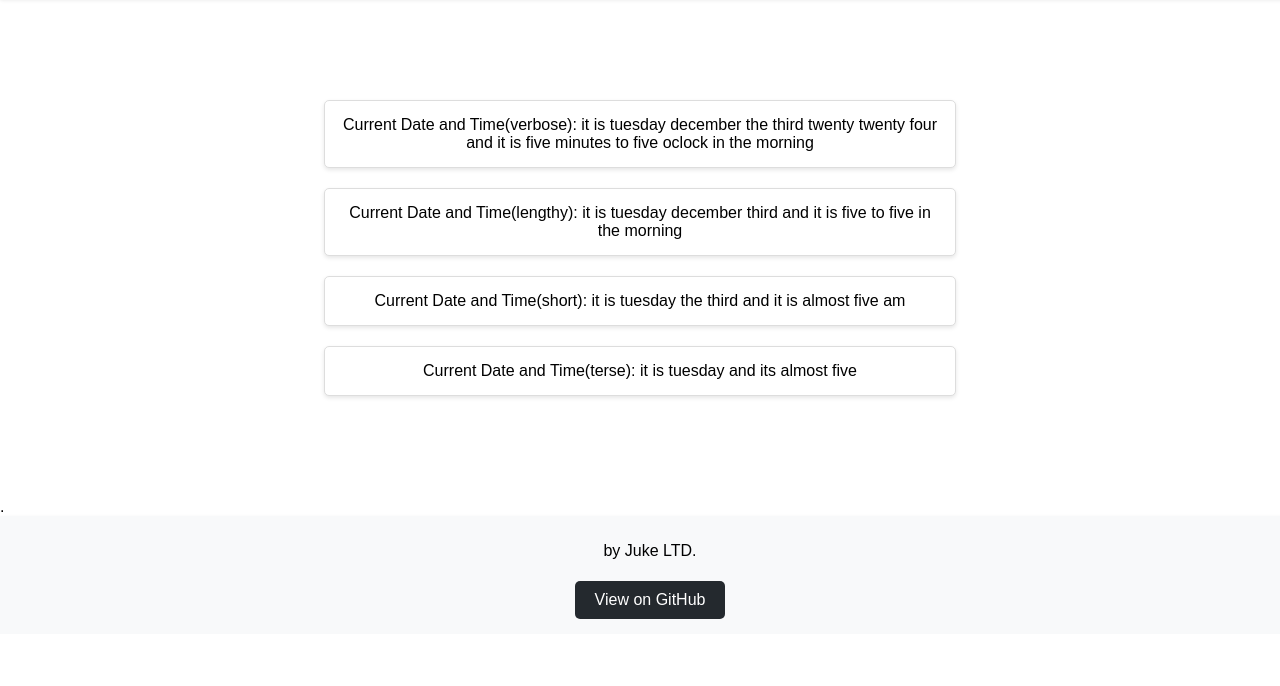
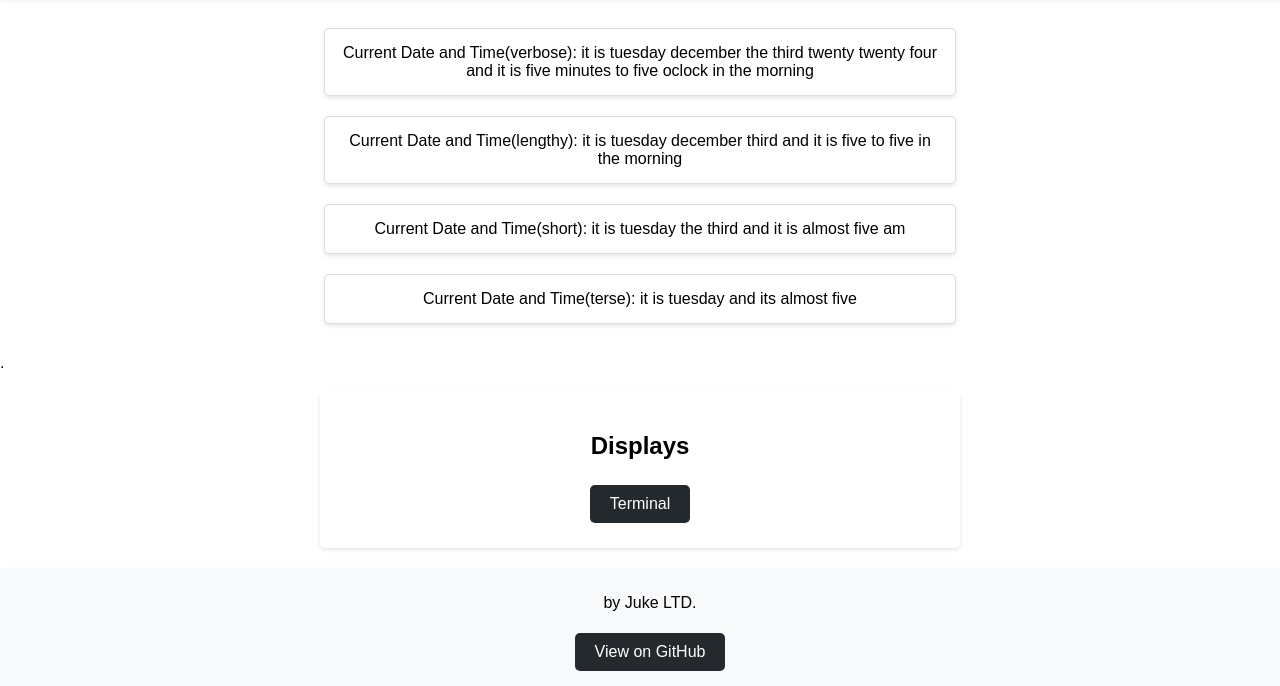
Before and after one commit to LemJukes/VT-Core, a website: page index.html in a window 1280 px wide. Shown: the part 166-852 px from the top of the page. Before the commit the page ends 800 px from the top, so only its background shows below. Drawn offline with Linux system fonts and the light colour scheme.

Commit message:
Update index.html
added nav section with link to new terminal display

```diff
--- a/index.html
+++ b/index.html
@@ -56,6 +56,26 @@
             color: #24292e;
             margin: 10px 0;
         }
+        .navigation {
+            padding: 20px;
+            margin: 20px auto;
+            border-radius: 5px;
+            width: 80%;
+            max-width: 600px;
+            text-align: center;
+            background-color: #fff;
+            box-shadow: 0 2px 4px rgba(0, 0, 0, 0.1);
+        }
+
+        .nav-link {
+            display: inline-block;
+            padding: 10px 20px;
+            margin: 5px;
+            background-color: #24292e;
+            color: white;
+            text-decoration: none;
+            border-radius: 5px;
+        }
     </style>
 </head>
 <body>
@@ -70,6 +90,11 @@
         <div id="shortDisplay" class="display"></div>
         <div id="terseDisplay" class="display"></div>
     </div>.
+
+    <div class="navigation">
+        <h2>Displays</h2>
+        <a href="https://terminal.verbatempus.com" class="nav-link">Terminal</a>
+    </div>
 
     <div class="footer">
         <p>by Juke LTD.</p>
```
